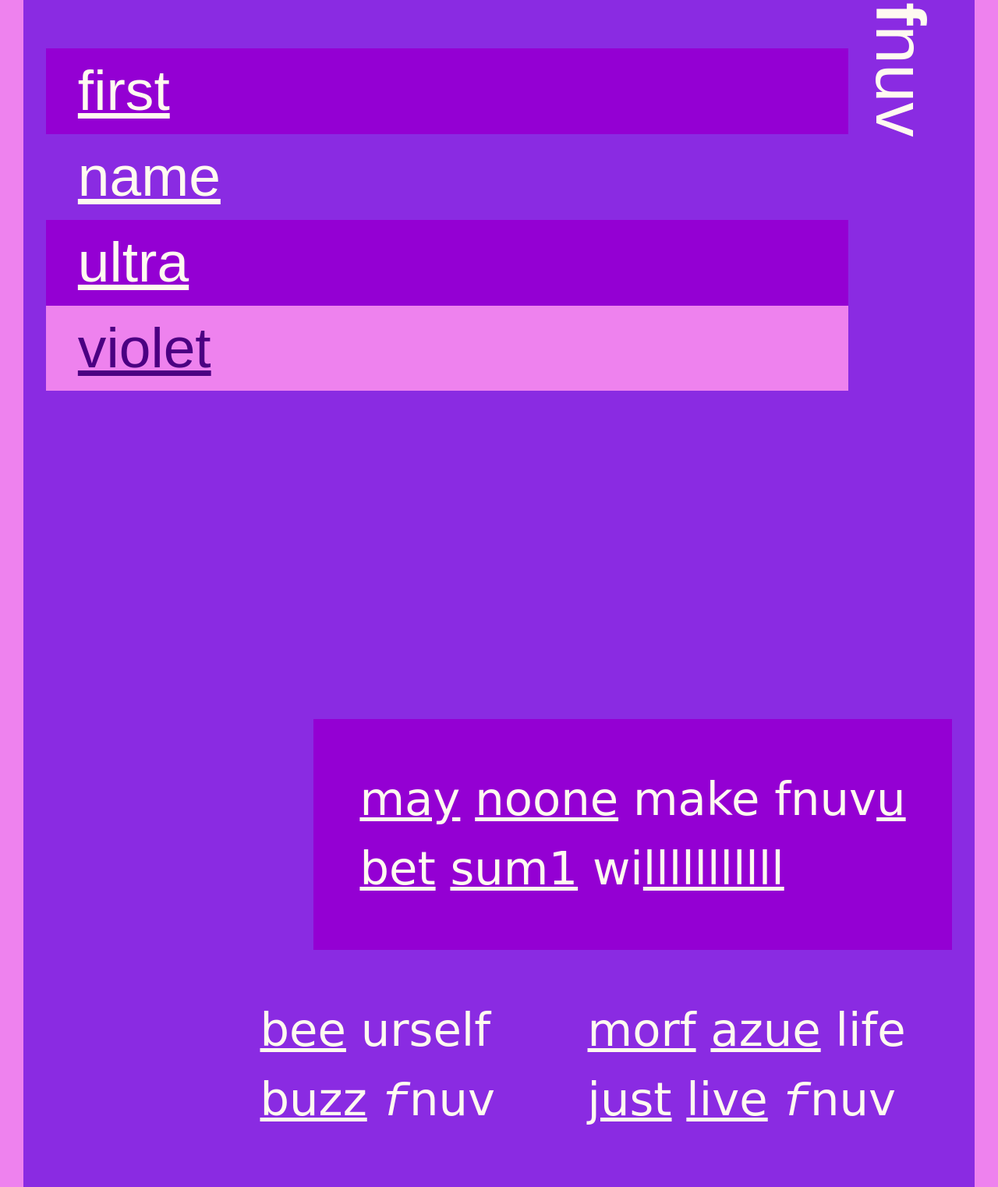
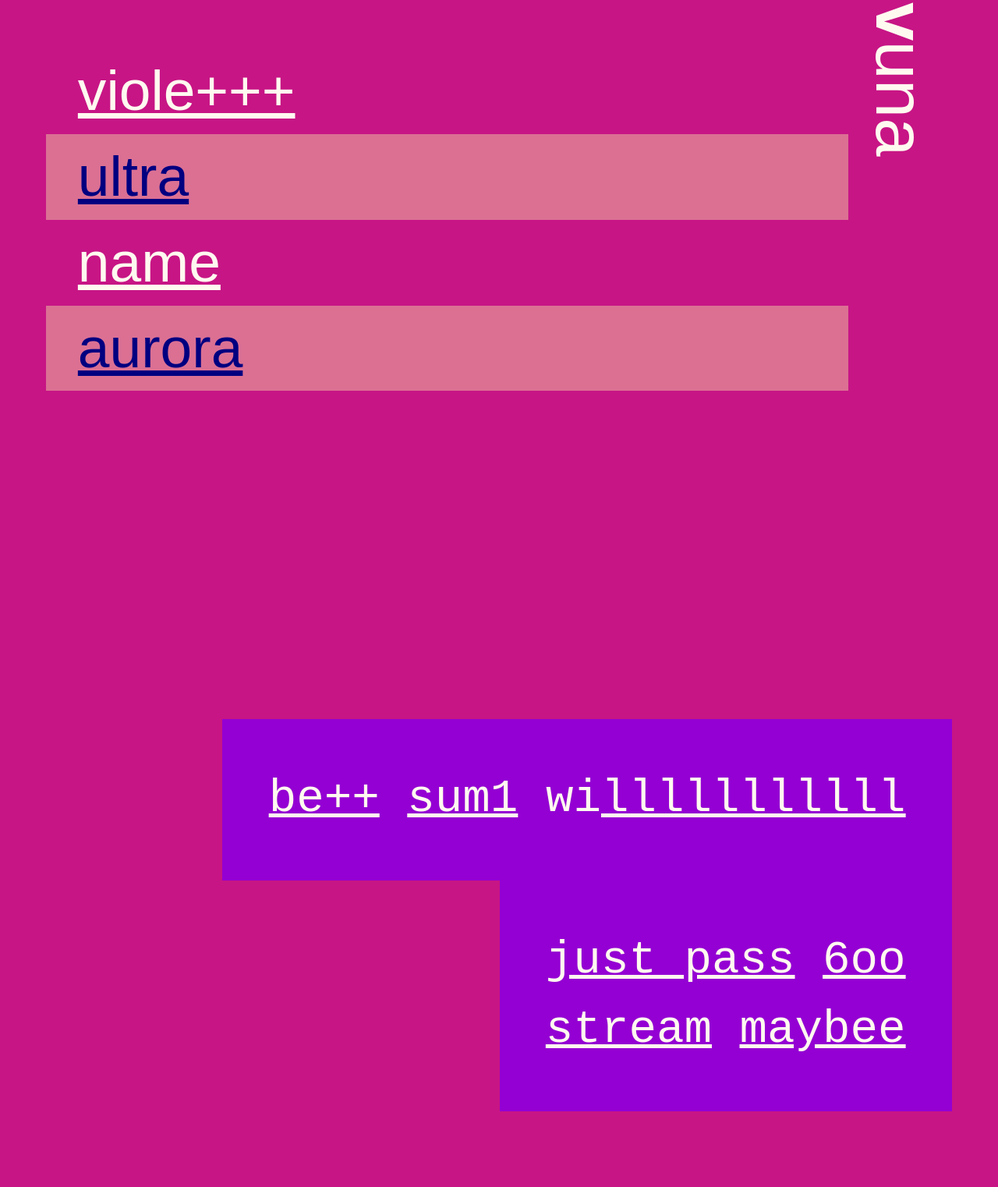
Before and after one commit to webmural/sadfasfasdsf, a website: page index.html in a window 1280 px wide. Shown: the part 56-1578 px from the top of the page at 78% size. After the commit the page ends 1540 px from the top, so only its background shows below. Drawn offline with Linux system fonts and the light colour scheme.

Commit message:
#1 feelinkss

```diff
--- a/nuv.css
+++ b/flew.css
@@ -58,7 +58,7 @@ h1 {
 
 p {
   float: right;
-  font-family: cursive;
+  font-family: monospace;
   margin: 0;
   padding: 1em;
 }
--- a/index.html
+++ b/index.html
@@ -1,41 +1,31 @@
 <!DOCTYPE html>
-<html lang="en-US" class="viola violet">
+<html lang="en-US" class="viola mediumvioletred">
 <meta charset="utf-8">
-<title>fnuv</title>
+<title>vuna mural moonsha web soul 🎱🌕🎱</title>
 
 <meta name=viewport content="width=device-width">
 <meta name=color-scheme content="dark light">
 <meta name=theme-color content="darkviolet">
-<meta name=description content="fnuv mural first name ultra violet">
+<meta name=description content="vuna luna summer moon mural venom violetttear smooth 💜💜💜🎺">
 
-<link rel="stylesheet" href="fun.css" media=(color)>
-<link rel="stylesheet" href="nuv.css" media="all">
+<link rel="stylesheet" href="feel.css" media=(color)>
+<link rel="stylesheet" href="flew.css" media="all">
 <link rel="license" href="UNLICENSE.txt">
 <link rel="icon" href="icon.svg">
 
-<base href="https://webmural.com">
-<link rel="prev" href="/larva">
-<link rel="help" href="/xyz">
-<link rel="next" href="/swirl">
-
-<article class="viola blueviolet">
-  <h1>fnuv</h1>
+<article class="viola mediumvioletred">
+  <h1>vuna</h1>
   <nav>
-    <a class="viola darkviolet" href="/feeling">first</a>
-    <a class="viola blueviolet" href="/nan">name</a>
-    <a class="viola darkviolet" href="/eula">ultra</a>
-    <a class="viola violet" href="/violetttear">violet</a>
+    <a class="viola mediumvioletred" href="../violetttear">viole+++</a>
+    <a class="viola palevioletred" href="../udm">ultra</a>
+    <a class="viola mediumvioletred" href="../tona">name</a>
+    <a class="viola palevioletred" href="../mufasa">aurora</a>
   </nav>
   <p class="viola darkviolet">
-    <a href="/maybee">may</a> <a href="/testing">noone</a> make fnuv<ins>u</ins><br>
-    <a href="/bet">bet</a> <a href="/28">sum1</a> wi<a href="/lllllllllll">lllllllllll</a><br>
+    <a href="../larva">be++</a> <a href="../neve">sum1</a> wi<a href="/lllllllllll">lllllllllll</a><br>
   </p>
-  <p class="viola blueviolet">
-    <a href="/butterfly">morf</a> <a href="/butt">azue</a> life<br>
-    <a href="/inyo">just</a> <a href="/143">live</a> <em>f</em>nuv<br>
-  </p>
-  <p class="viola blueviolet">
-    <a href="/bee">bee</a> urself<br>
-    <a href="/6oo">buzz</a> <em>f</em>nuv<br>
+  <p class="viola darkviolet">
+    <a href="../phantom">just pass</a> <a href="../6oo">6oo</a><br>
+    <a href="../swirl">stream</a> <a href="../maybee">maybee</a><br>
   </p>
 </article>
```
Also changed, not shown: README.md, feel.css (renamed from fun.css).
